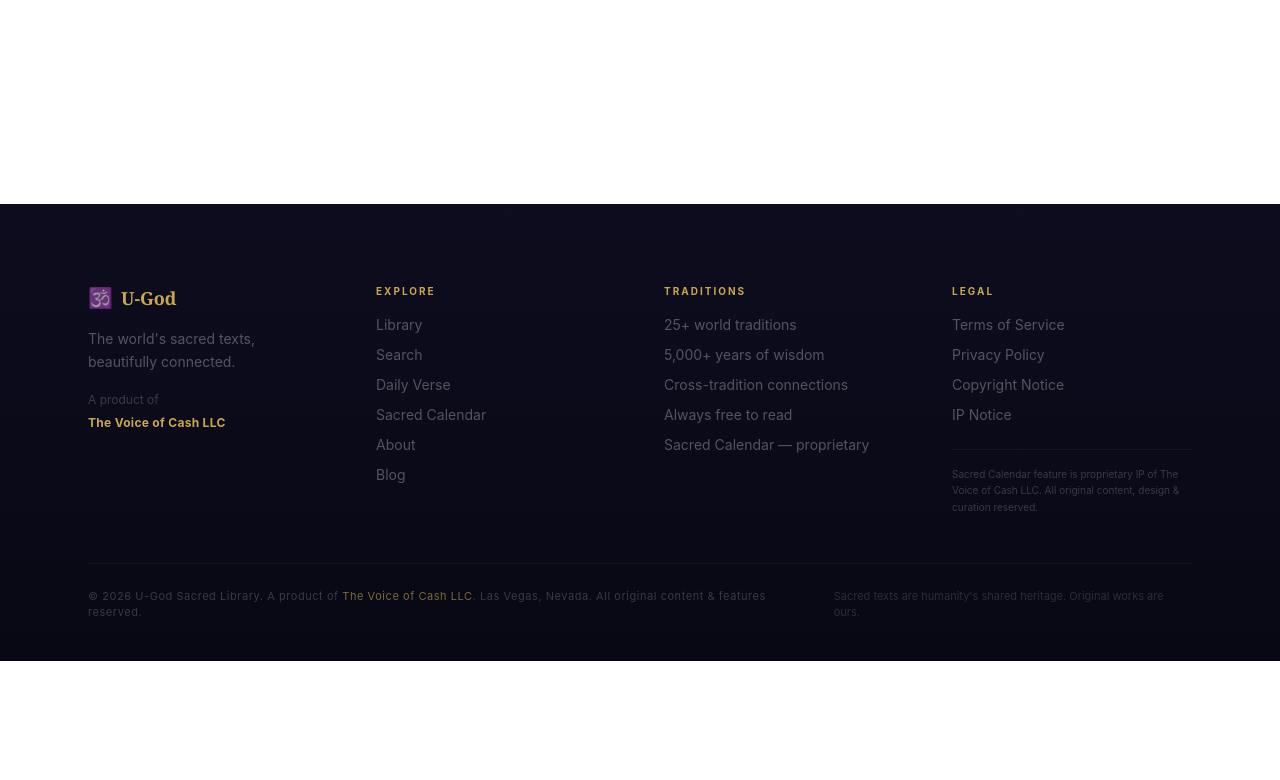
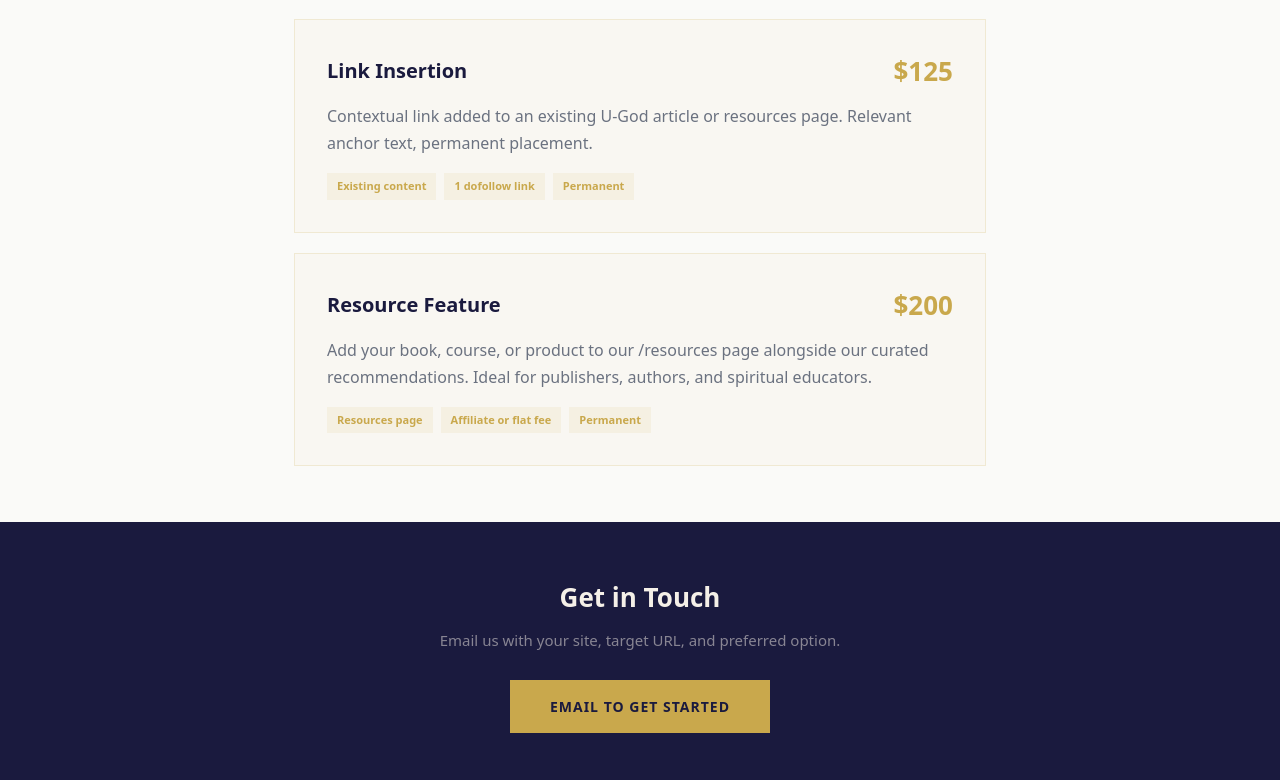
Before and after one commit to abigailleahgoldberg/ugod-app, a Next.js app: page /advertise in a window 1280 px wide. Before the commit this address had no page. Shown: the part 660-1440 px from the top of the page. Before the commit the page ends 1321 px from the top, so only its background shows below. Built offline with nearby package versions, Linux system fonts and the light colour scheme.

Commit message:
Add /advertise partnership page

```diff
--- /dev/null
+++ b/src/app/advertise/page.tsx
@@ -0,0 +1,50 @@
+import type { Metadata } from 'next'
+
+export const metadata: Metadata = {
+  title: 'Advertise With Us | U-God Sacred Texts',
+  description: 'Partner with U-God. Reach a spiritually engaged audience across world religions through sponsored content and editorial link placements.',
+  robots: 'noindex',
+}
+
+export default function AdvertisePage() {
+  const GOLD = '#c9a84c'
+  const DARK = '#1a1a3e'
+  const options = [
+    { name: 'Sponsored Post', price: '$300', desc: 'Editorial article covering religion, spirituality, interfaith topics, or spiritual wellness. One dofollow link. Permanent placement.', tags: ['800-1,200 words', '1 dofollow link', 'Permanent'] },
+    { name: 'Link Insertion', price: '$125', desc: 'Contextual link added to an existing U-God article or resources page. Relevant anchor text, permanent placement.', tags: ['Existing content', '1 dofollow link', 'Permanent'] },
+    { name: 'Resource Feature', price: '$200', desc: 'Add your book, course, or product to our /resources page alongside our curated recommendations. Ideal for publishers, authors, and spiritual educators.', tags: ['Resources page', 'Affiliate or flat fee', 'Permanent'] },
+  ]
+  return (
+    <div style={{ minHeight: '100vh', background: '#fafaf8', fontFamily: 'system-ui, sans-serif' }}>
+      <div style={{ background: `linear-gradient(135deg, ${DARK} 0%, #2a1a4e 100%)`, padding: '72px 5vw 56px', textAlign: 'center' }}>
+        <div style={{ fontSize: 12, letterSpacing: '3px', color: GOLD, fontWeight: 700, marginBottom: 20 }}>PARTNERSHIPS</div>
+        <h1 style={{ fontSize: 'clamp(32px,5vw,54px)', fontWeight: 900, color: '#f5f0e8', margin: '0 0 20px', letterSpacing: '-1px' }}>Advertise on U-God</h1>
+        <p style={{ fontSize: 17, color: 'rgba(245,240,232,0.55)', maxWidth: 500, margin: '0 auto', lineHeight: 1.7 }}>Reach a spiritually engaged audience across Judaism, Islam, Christianity, Buddhism, Hinduism, and interfaith traditions.</p>
+      </div>
+      <div style={{ maxWidth: 820, margin: '0 auto', padding: '56px 5vw' }}>
+        <div style={{ display: 'grid', gap: 20 }}>
+          {options.map(o => (
+            <div key={o.name} style={{ border: `1px solid ${GOLD}30`, padding: '32px', background: `${GOLD}08` }}>
+              <div style={{ display: 'flex', justifyContent: 'space-between', alignItems: 'center', marginBottom: 12, flexWrap: 'wrap', gap: 8 }}>
+                <h3 style={{ fontSize: 20, fontWeight: 800, color: DARK, margin: 0 }}>{o.name}</h3>
+                <span style={{ fontSize: 26, fontWeight: 900, color: GOLD }}>{o.price}</span>
+              </div>
+              <p style={{ color: '#6b7280', lineHeight: 1.7, marginBottom: 16 }}>{o.desc}</p>
+              <div style={{ display: 'flex', gap: 8, flexWrap: 'wrap' }}>
+                {o.tags.map(t => <span key={t} style={{ fontSize: 11, padding: '5px 10px', background: `${GOLD}18`, color: GOLD, fontWeight: 600 }}>{t}</span>)}
+              </div>
+            </div>
+          ))}
+        </div>
+      </div>
+      <div style={{ background: DARK, padding: '56px 5vw', textAlign: 'center' }}>
+        <h2 style={{ fontSize: 26, fontWeight: 900, color: '#f5f0e8', marginBottom: 12 }}>Get in Touch</h2>
+        <p style={{ color: 'rgba(245,240,232,0.5)', marginBottom: 28, fontSize: 15 }}>Email us with your site, target URL, and preferred option.</p>
+        <a href="mailto:hello@thevoiceofcash.com?subject=U-God%20Advertising%20Inquiry"
+          style={{ display: 'inline-block', background: GOLD, color: DARK, fontWeight: 900, fontSize: 14, padding: '16px 40px', textDecoration: 'none', letterSpacing: '1px' }}>
+          EMAIL TO GET STARTED
+        </a>
+      </div>
+    </div>
+  )
+}
```
